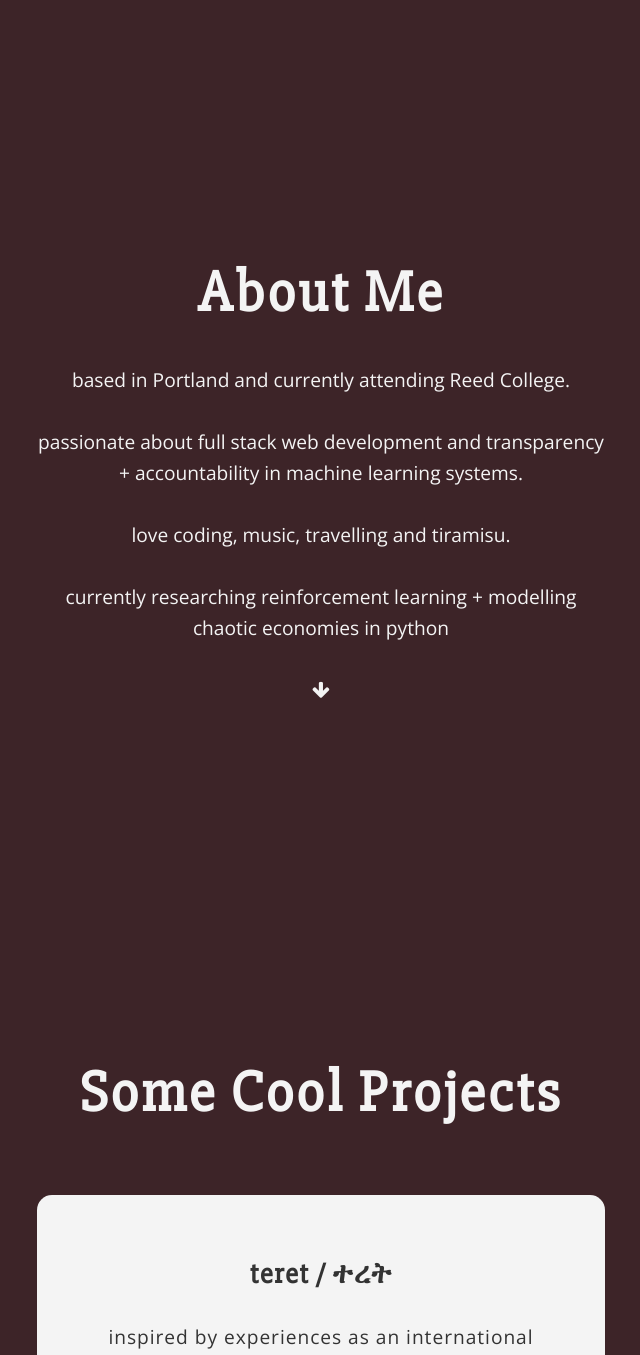
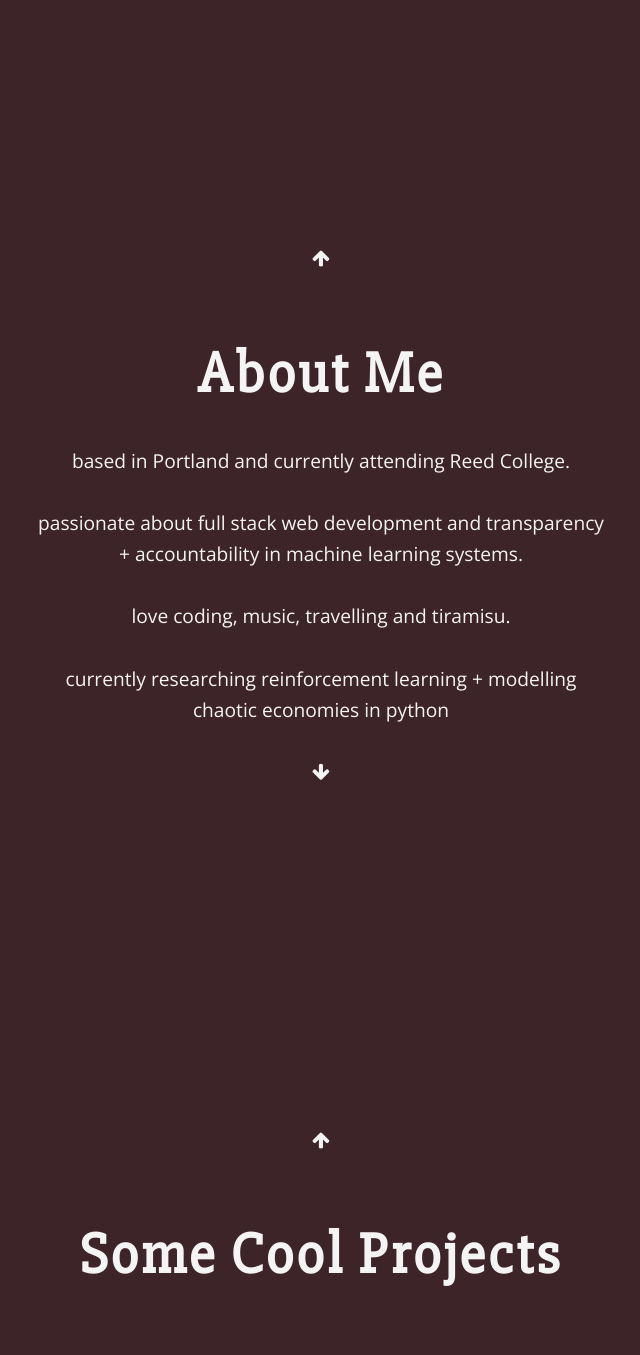
Before and after one commit to a6enez3r/portfolio, a Flask app: page / in a window 1280 px wide. Shown: the part 679-2034 px from the top of the page, without its empty margins (319-959 px from the left). Run offline with Flask 2, Linux system fonts and the light colour scheme; some libraries are stand-ins or nearby versions.

Commit message:
added upwards scrolling arrows

```diff
--- a/portfolio/templates/home.html
+++ b/portfolio/templates/home.html
@@ -208,6 +208,7 @@ div.topLeftBorders a:hover:after
         </div>
     </div>
     <div class="panel" data-color="violet" id="about">
+        <p> <a href="#home"><i class="fa fa-arrow-up" aria-hidden="true" style="color: #f4f4f4"></i></a></p>
         <div class="text">
 
         <h1>About Me</h1>
@@ -219,6 +220,7 @@ div.topLeftBorders a:hover:after
         </div>
     </div>
     <div class="panel" data-color="blue" id="projects">
+        <p> <a href="#about"><i class="fa fa-arrow-up" aria-hidden="true" style="color: #f4f4f4"></i></a></p>
         <div class="box-container">
         <h1>Some Cool Projects</h1>
             <div class="box">
@@ -250,6 +252,7 @@ div.topLeftBorders a:hover:after
         <p> <a href="#contact"><i class="fa fa-arrow-down" aria-hidden="true" style="color: #f4f4f4"></i></a></p>
     </div>
     <div class="panel" data-color="green" id="contact">
+        <p> <a href="#projects"><i class="fa fa-arrow-up" aria-hidden="true" style="color: #f4f4f4"></i></a></p>
         <div class="text">
         <h1>Contact Me</h1>
         <p> wanna know more? collaborate? hire me? </p>
```
